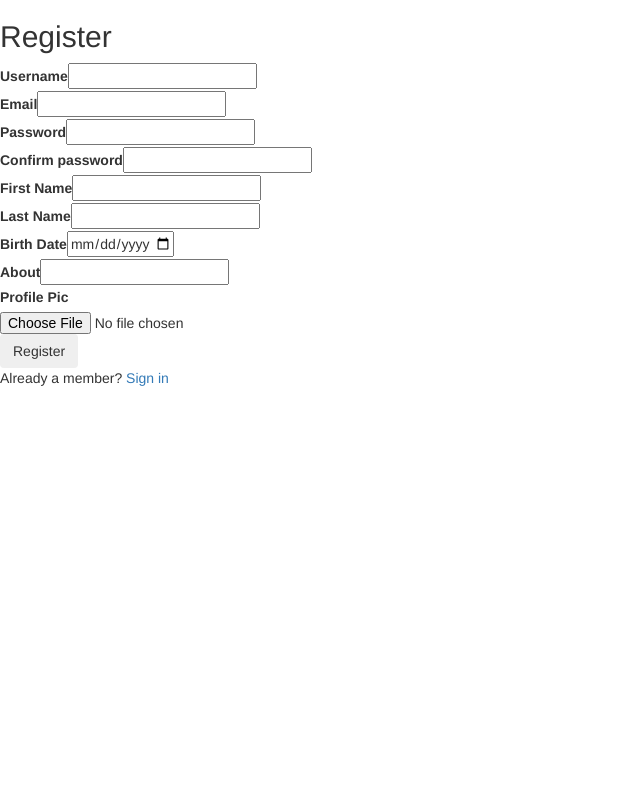
After one commit to BenWalstra/WebDev2-Project, a PHP site: page /signUp.php in a window 1280 px wide. The commit adds this page. Shown: the top 785 px of the page, without its empty margins (0-640 px from the left). Run offline with PHP 8.4, Linux system fonts and the light colour scheme; data that the repository does not hold is empty.

```diff
--- /dev/null
+++ b/errors.php
@@ -0,0 +1,7 @@
+<?php  if (count($errors) > 0) : ?>
+  <div class="error">
+  	<?php foreach ($errors as $error) : ?>
+  	  <p><?php echo $error ?></p>
+  	<?php endforeach ?>
+  </div>
+<?php  endif ?>
--- a/index.php
+++ b/index.php
@@ -14,7 +14,7 @@
 		<h1>Winnipeg Games</h1>
 		<p>Where gamers live</p>
 		<ul class="nav nav-tabs" role="tablist">
-			<li><a href="index.html">Home</a></li>
+			<li><a href="index.php">Home</a></li>
 			<li><a href="platforms.php">Platforms</a></li>
 			<li><a href="#">UserPage</a></li>
 		</ul>
--- /dev/null
+++ b/signUp.php
@@ -0,0 +1,73 @@
+<?php
+  require('connect.php');
+  require("scripts.php");
+
+  $date = date('Y-m-d');
+?>
+<!DOCTYPE html>
+<html>
+<head>
+  <title>Sign Up</title>
+</head>
+<body>
+  <div class="header">
+  	<h2>Register</h2>
+  </div>
+
+  <form method="post" action="Authenticate.php">
+  	<?php include('errors.php'); ?>
+
+  	<div class="input-group">
+  	  <label>Username</label>
+  	  <input type="text" name="username">
+  	</div>
+
+  	<div class="input-group">
+  	  <label>Email</label>
+  	  <input type="email" name="email">
+  	</div>
+
+  	<div class="input-group">
+  	  <label>Password</label>
+  	  <input type="password" name="password_1">
+  	</div>
+
+  	<div class="input-group">
+  	  <label>Confirm password</label>
+  	  <input type="password" name="password_2">
+  	</div>
+
+    <div class="input-group">
+      <label>First Name</label>
+      <input type="text" name="fName">
+    </div>
+
+    <div class="input-group">
+      <label>Last Name</label>
+      <input type="text" name="lName">
+    </div>
+
+    <div class="input-group">
+      <label>Birth Date</label>
+      <input type="date" name="birthdate" min="1800-01-01" max="<?= $date ?>">
+    </div>
+
+    <div class="input-group">
+      <label>About</label>
+      <input type="text" name="about">
+    </div>
+
+    <div class="input-group">
+      <label>Profile Pic</label>
+      <input type="file" name="profilePic">
+    </div>
+
+  	<div class="input-group">
+  	  <button type="submit" class="btn" name="reg_user">Register</button>
+  	</div>
+  	<p>
+  		Already a member? <a href="login.php">Sign in</a>
+  	</p>
+  </form>
+</body>
+</html>
```
Also changed, not shown: Authenticate.php (+76 -34 lines), images.php (added, +39 -0 lines), images/default.jpg (added).
